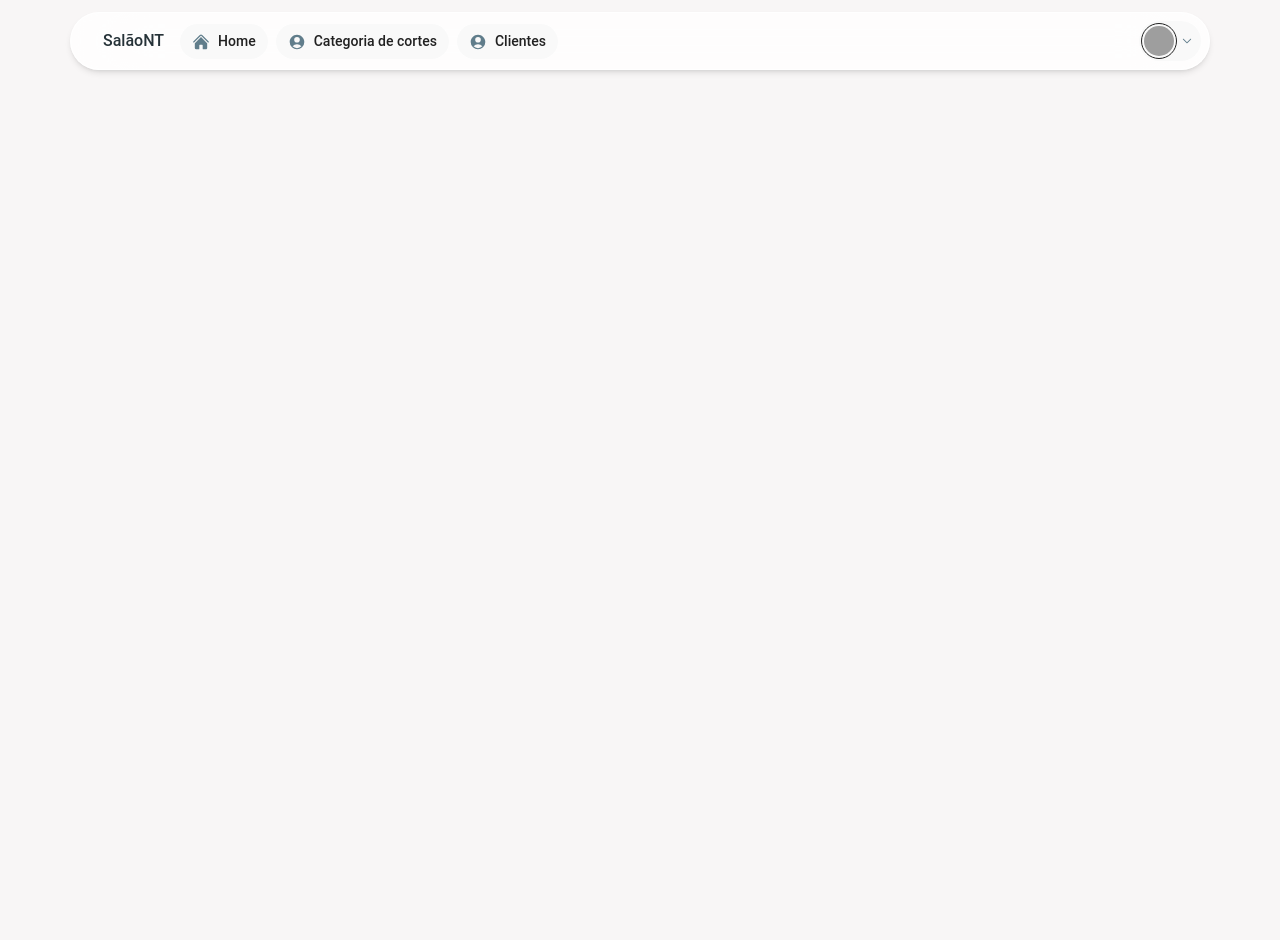
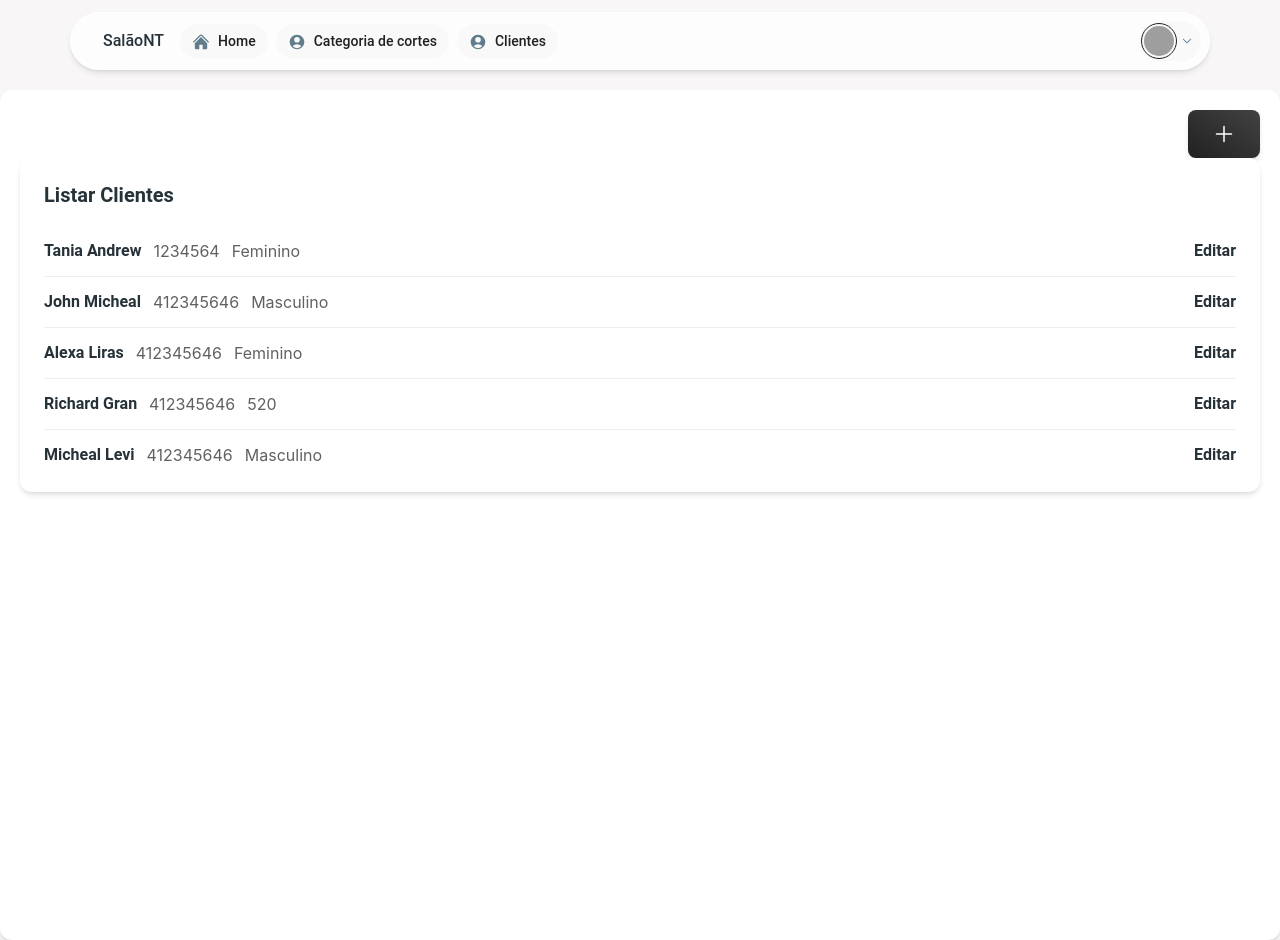
Before and after one commit to JoseErisvaldo/Otica, a React (Vite) app: page /admin/clientes in a window 1280 px wide. Before the commit the page ends 800 px from the top, so only its background shows below. Built offline with nearby package versions, Linux system fonts and the light colour scheme; grey boxes are pictures that could not be loaded.

Commit message:
Feat: add page & componets client

```diff
--- a/src/RoutesAppAdmin.jsx
+++ b/src/RoutesAppAdmin.jsx
@@ -3,6 +3,7 @@ import Home from "./pages/Admin/Home";
 import Auth from "./pages/Auth";
 import { ComplexNavbar } from "./components/layouts/admin/header";
 import CategoryOfCuts from "./pages/Admin/CategoryOfCuts";
+import Clients from "./pages/Admin/Clients";
 
 
 export default function RoutesAppAdmin() {
@@ -12,6 +13,7 @@ export default function RoutesAppAdmin() {
       <Routes>
         <Route path="/admin/home" element={<Home />} />
         <Route path="/admin/categoriacorte" element={<CategoryOfCuts />} />
+        <Route path="/admin/clientes" element={<Clients />} />
       </Routes>
     </BrowserRouter>
   );
--- /dev/null
+++ b/src/components/layouts/admin/newClient.jsx
@@ -0,0 +1,106 @@
+import React from "react";
+import {
+  Input,
+  Option,
+  Select,
+  Button,
+  Dialog,
+  IconButton,
+  Typography,
+  DialogBody,
+  DialogHeader,
+  DialogFooter,
+} from "@material-tailwind/react";
+import { XMarkIcon } from "@heroicons/react/24/outline";
+
+export function NewClient() {
+  const [open, setOpen] = React.useState(false);
+
+  const handleOpen = () => setOpen(!open);
+
+  return (
+    <div className="">
+      <Button onClick={handleOpen} variant="gradient">
+        <svg xmlns="http://www.w3.org/2000/svg" fill="none" viewBox="0 0 24 24" strokeWidth={1.5} stroke="currentColor" className="size-6">
+          <path strokeLinecap="round" strokeLinejoin="round" d="M12 4.5v15m7.5-7.5h-15" />
+        </svg>
+      </Button>
+      <Dialog size="sm" open={open} handler={handleOpen} className="p-4">
+        <DialogHeader className="relative m-0 block">
+          <Typography variant="h4" color="blue-gray">
+            Novo cliente
+          </Typography>
+          <Typography className="mt-1 font-normal text-gray-600">
+            Cadastrar cliente
+          </Typography>
+          <IconButton
+            size="sm"
+            variant="text"
+            className="!absolute right-3.5 top-3.5"
+            onClick={handleOpen}
+          >
+            <XMarkIcon className="h-4 w-4 stroke-2" />
+          </IconButton>
+        </DialogHeader>
+        <DialogBody className="space-y-4 pb-6">
+          <div>
+            <Typography
+              variant="small"
+              color="blue-gray"
+              className="mb-2 text-left font-medium"
+            >
+              Nome
+            </Typography>
+            <Input
+              color="gray"
+              size="lg"
+              placeholder="Nome"
+              name="name"
+              className="placeholder:opacity-100 focus:!border-t-gray-900"
+              containerProps={{
+                className: "!min-w-full",
+              }}
+              labelProps={{
+                className: "hidden",
+              }}
+            />
+          </div>
+          <div>
+            <Typography
+              variant="small"
+              color="blue-gray"
+              className="mb-2 text-left font-medium"
+            >
+              Whatsapp
+            </Typography>
+            <Input
+              color="gray"
+              size="lg"
+              placeholder="Whatsapp"
+              name="whatsapp"
+              className="placeholder:opacity-100 focus:!border-t-gray-900"
+              containerProps={{
+                className: "!min-w-full",
+              }}
+              labelProps={{
+                className: "hidden",
+              }}
+            />
+          </div>
+          <div>
+            <label>Genêro</label>
+            <Select>
+              <Option value="Masculino">Masculino</Option>
+              <Option value="Feminino">Feminino</Option>
+            </Select>
+          </div>
+        </DialogBody>
+        <DialogFooter>
+          <Button className="ml-auto" onClick={handleOpen}>
+            Cadastrar
+          </Button>
+        </DialogFooter>
+      </Dialog>
+    </div>
+  );
+}
--- /dev/null
+++ b/src/components/layouts/admin/viewClient.jsx
@@ -0,0 +1,67 @@
+import { Card, CardBody, Typography, Avatar } from "@material-tailwind/react";
+
+const customers = [
+  {
+    name: "Tania Andrew",
+    whatsapp: "1234564",
+    genero: 'Feminino',
+  },
+  {
+    name: "John Micheal",
+    whatsapp: "412345646",
+    genero: 'Masculino',
+
+  },
+  {
+    name: "Alexa Liras",
+    whatsapp: "412345646",
+    genero: 'Feminino',
+  },
+  {
+    name: "Richard Gran",
+    whatsapp: "412345646",
+    genero: 520,
+  },
+  {
+    name: "Micheal Levi",
+    whatsapp: "412345646",
+    genero: 'Masculino',
+  },
+];
+
+export function ViewClient() {
+  return (
+    <Card className="">
+      <CardBody>
+        <div className="mb-4 flex items-center justify-between">
+          <Typography variant="h5" color="blue-gray" className="">
+            Listar Clientes
+          </Typography>
+        </div>
+        <div className="divide-y divide-gray-200">
+          {customers.map(({ name,whatsapp, genero }, index) => (
+            <div
+              key={index}
+              className="flex items-center justify-between pb-3 pt-3 last:pb-0"
+            >
+              <div className="flex flex-col sm:flex-row items-center gap-x-3">
+                <div>
+                  <Typography color="blue-gray" variant="h6">
+                    {name}
+                  </Typography>
+                </div>
+                <div>
+                  {whatsapp}
+                </div>
+                <div>{genero}</div>
+              </div>
+              <Typography color="blue-gray" variant="h6">
+                Editar
+              </Typography>
+            </div>
+          ))}
+        </div>
+      </CardBody>
+    </Card>
+  );
+}
--- /dev/null
+++ b/src/pages/Admin/Clients/index.jsx
@@ -0,0 +1,16 @@
+import { NewClient } from "../../../components/layouts/admin/newClient";
+import { ViewClient } from "../../../components/layouts/admin/viewClient";
+import LayoutAdmin from "../../../layouts/Admin";
+
+export default function Clients () {
+  return(
+    <LayoutAdmin>
+      <div className="flex justify-end items-end w-full mr-3 gap-3">
+        <NewClient />
+      </div>
+      <div>
+        <ViewClient/>
+      </div>
+    </LayoutAdmin>
+  )
+}
```
